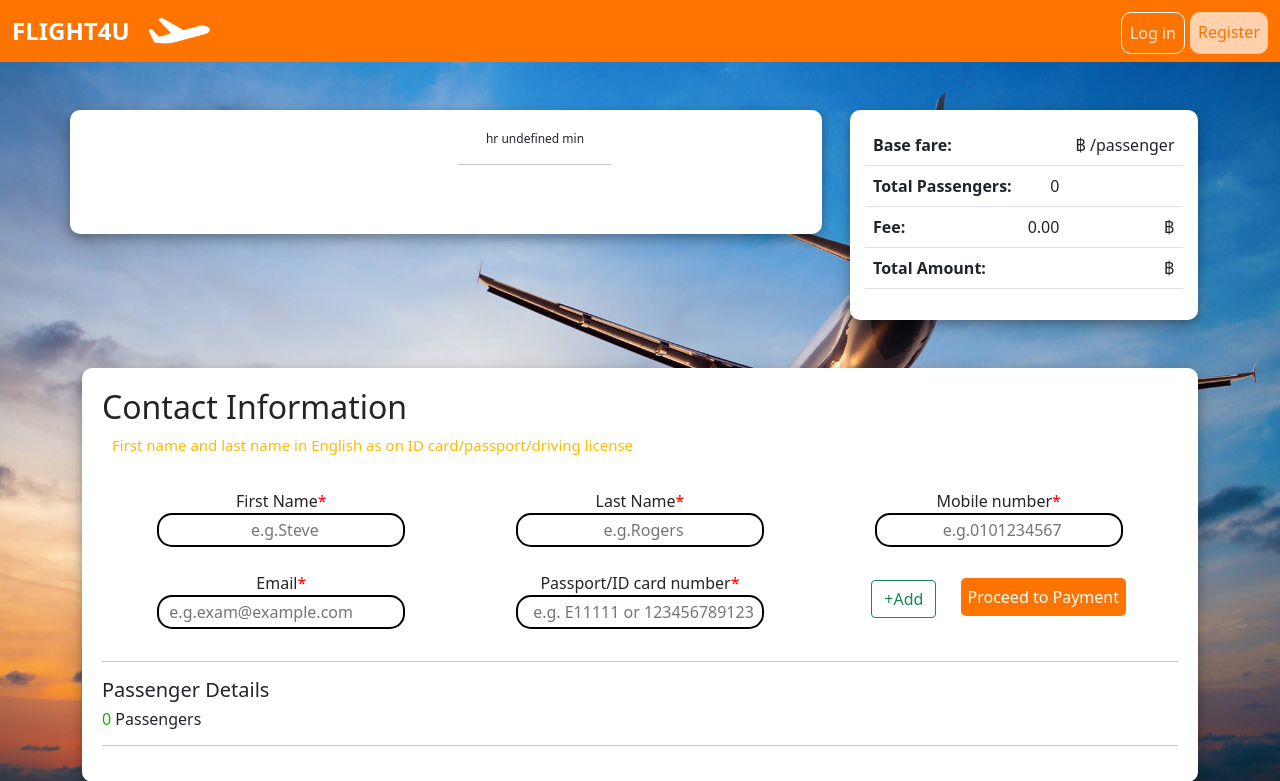
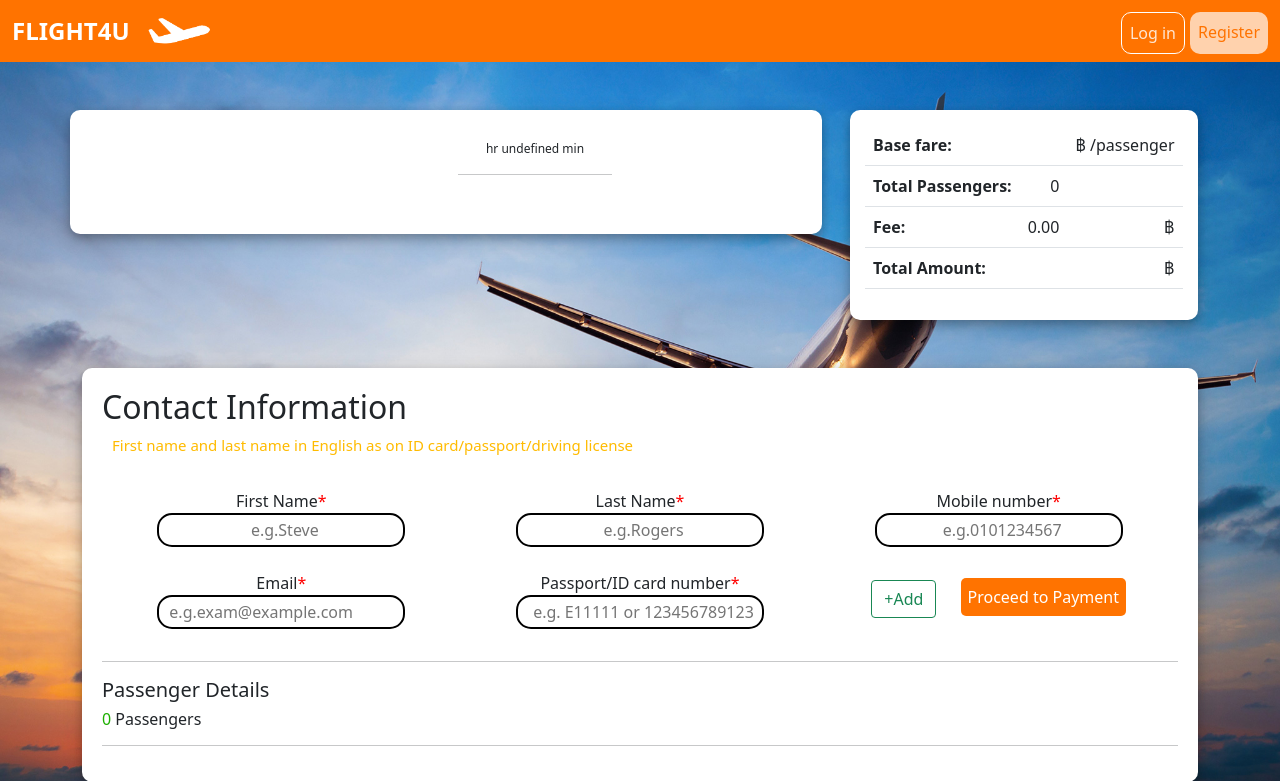
Before and after one commit to NopKorawit/Flight4U_CPE327_CPE231_project, a Django app: template flight_booking/templates/booking.html in a window 1280 px wide. Shown: the top 781 px of the page. Run offline with Django 3.2, Linux system fonts and the light colour scheme; the template is opened without the code that fills it, so the values that code supplies are empty; some libraries are stand-ins or nearby versions.

Commit message:
modified booking detail

```diff
--- a/flight_booking/templates/booking.html
+++ b/flight_booking/templates/booking.html
@@ -43,7 +43,7 @@
                         {% endfor %}
                     </div>
                     <div class="col-3 duration-container">
-                        <div class="duration" style="font-size:12px; text-align: center;"
+                        <div class="duration" style="font-size:12px; text-align: center;margin-top:10px; padding:0;"
                             data-value="{{booking_detail.duration}}"></div>
                         <hr>
                     </div>
```
